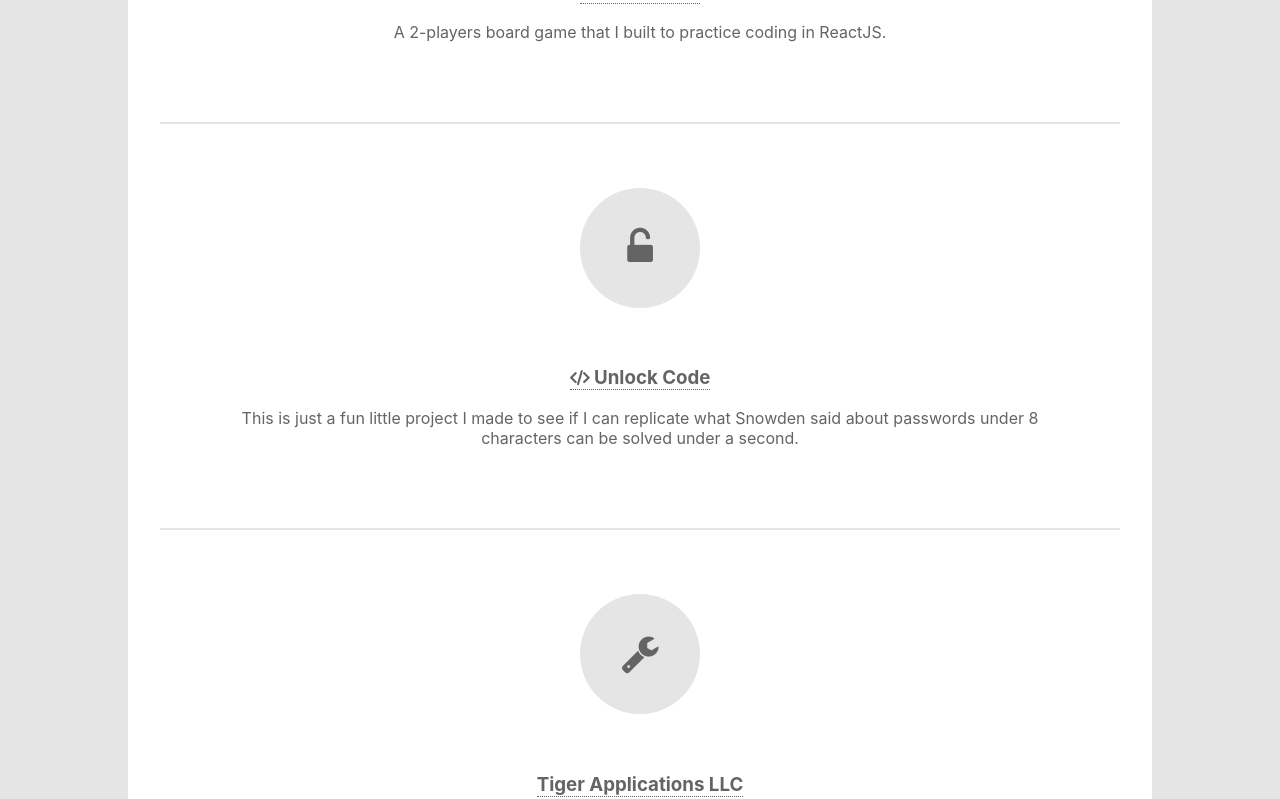
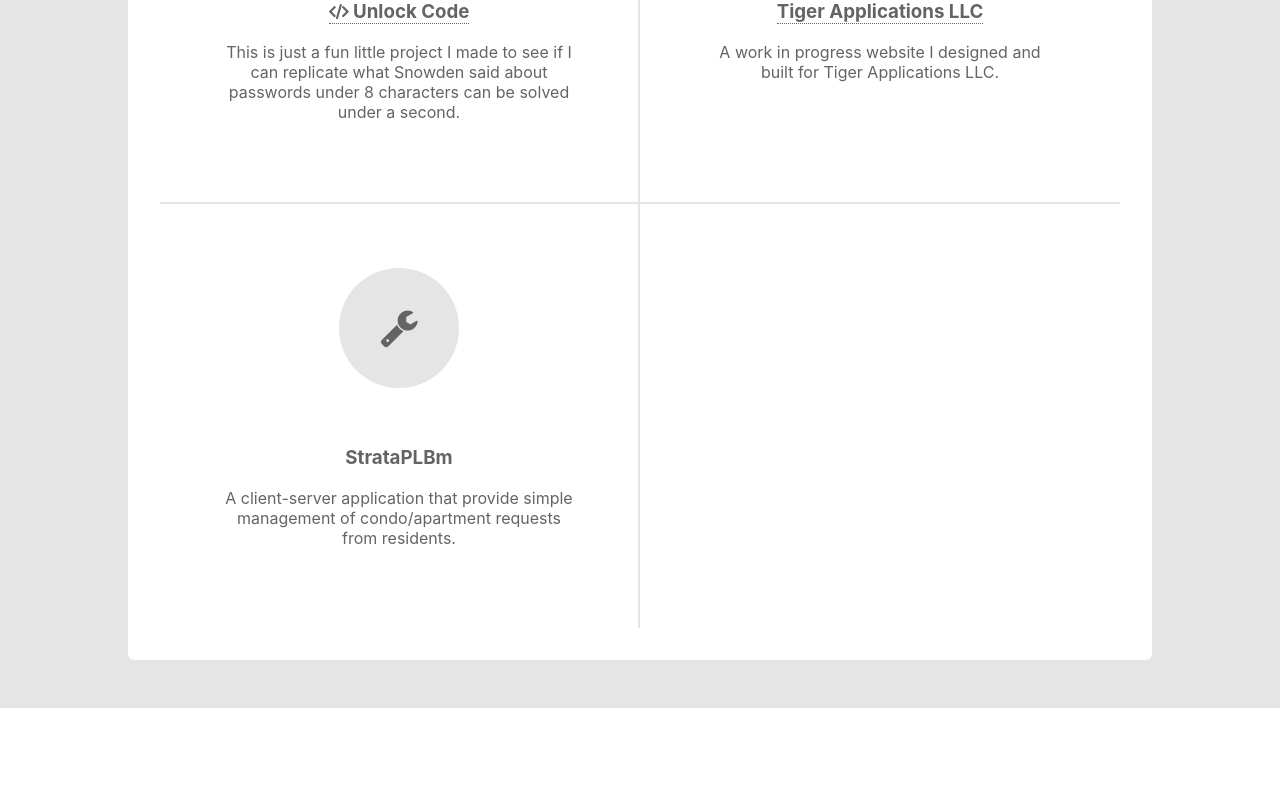
Before and after one commit to pcchiu96/portfolio, a React (Create React App) app: page / in a window 1280 px wide. Shown: the part 1366-2165 px from the top of the page. After the commit the page ends 2074 px from the top, so only its background shows below. Built offline with nearby package versions, Linux system fonts and the light colour scheme.

Commit message:
added grid display to screen above mobile devices to have 2 columns.

```diff
--- a/src/components/nav.css
+++ b/src/components/nav.css
@@ -34,6 +34,6 @@
 }
 
 .nav-hamburger {
-    font-size: 1.5em;
+    font-size: 24px;
     cursor: pointer;
 }
--- a/src/components/projects.css
+++ b/src/components/projects.css
@@ -10,9 +10,11 @@
 }
 
 .projects {
+    display: grid;
+
     position: relative;
     padding: 2em;
-    display: grid;
+
     border-radius: 6px;
     box-shadow: 0 2px 0 0 #e5e5e5;
     background-color: #fff;
@@ -45,3 +47,23 @@
 .project-code-icon {
     font-weight: bold;
 }
+
+@media (min-width: 768px) {
+    .projects {
+        grid-template-columns: 1fr 1fr;
+    }
+
+    .projects section:nth-child(n + 2) {
+        border-top: none;
+    }
+    .projects section:nth-child(odd) {
+        border-bottom: solid 2px #e5e5e5;
+        border-right: solid 2px #e5e5e5;
+    }
+    .projects section:nth-child(even) {
+        border-bottom: solid 2px #e5e5e5;
+    }
+    .projects section:last-child {
+        border-bottom: none;
+    }
+}
--- a/src/components/sidebar.css
+++ b/src/components/sidebar.css
@@ -6,12 +6,16 @@
     visibility: hidden;
     opacity: 0;
 
+    transform: translateY(0px);
+
     /*visibility has 0s transition speed but 0.5s delay*/
     /*opacity has 0.5s transition speed*/
-    transition: visibility 0s linear 0.5s, opacity 0.5s linear;
+    transition: visibility 0s linear 0.3s, opacity 0.3s linear, transform 0.3s linear;
 }
 
 .sidebar.show-sidebar {
+    transform: translateY(10px);
+
     visibility: visible;
     opacity: 1;
     transition-delay: 0s;
```
